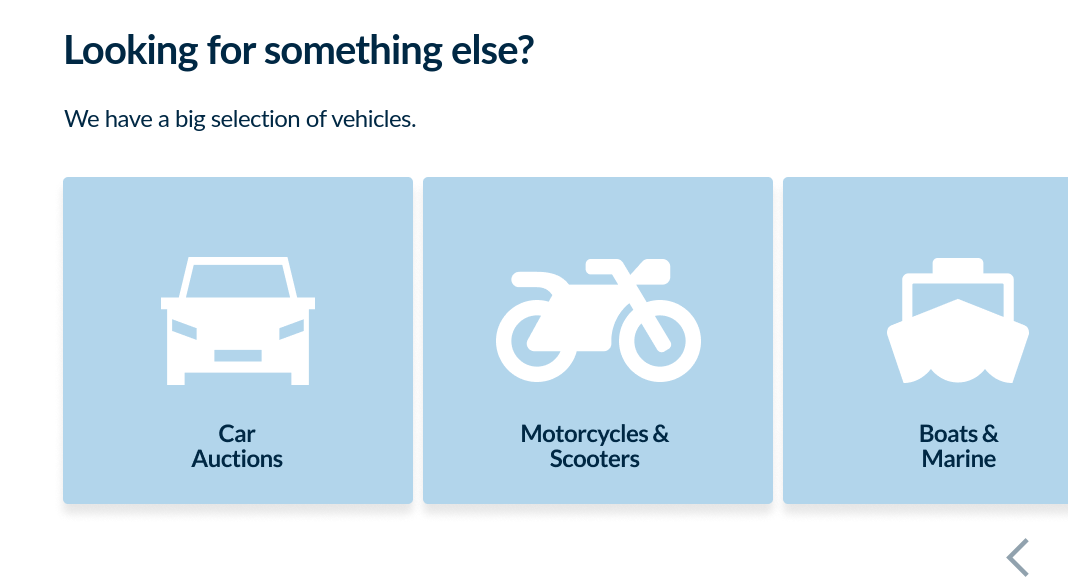
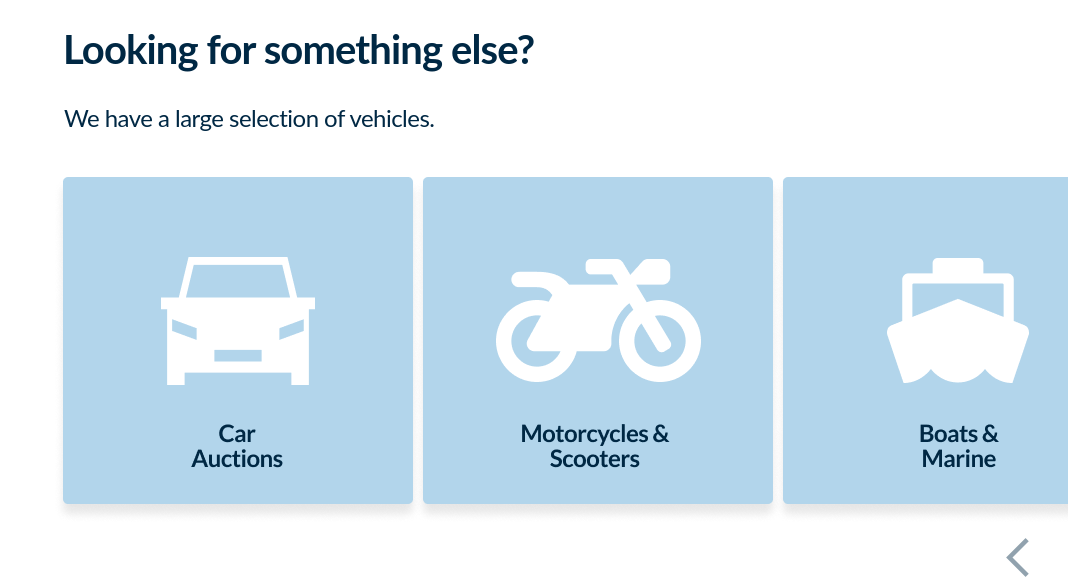
Before and after one commit to Jacques15/Web_app, a Flask app: page / in a window 1280 px wide; the page is wider, and only the part inside the window is pictured. Shown: the part 1233-1814 px from the top of that part, without its empty margins (212-1280 px from the left). Run offline with Flask 2, Linux system fonts and the light colour scheme; some libraries are stand-ins or nearby versions.

Commit message:
first commit

```diff
--- a/templates/index.html
+++ b/templates/index.html
@@ -107,7 +107,7 @@
     </div>
 
     <span class="Looking_for_something_else">Looking for something else?</span>
-    <span class="Vehicle_selection"> We have a big selection of vehicles.</span>
+    <span class="Vehicle_selection"> We have a large selection of vehicles.</span>
     <span class="See_all">See all</span>
     <div class="Slide_image">
         <img src="./static/images/Group 373.png" alt="Slide">
```
